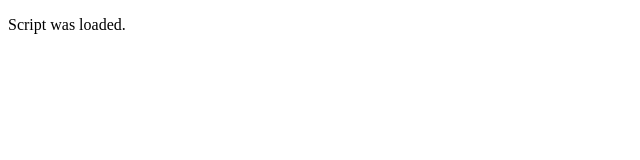
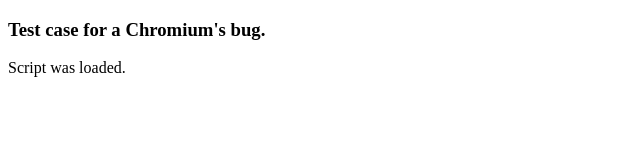
Before and after one commit to iegor82/iegor82.github.io, a plain HTML site: page ChromeBug/index.html in a window 1280 px wide. Shown: the whole page, without its empty margins (0-640 px from the left). Drawn offline with Linux system fonts and the light colour scheme.

Commit message:
text modification

```diff
--- a/ChromeBug/index.html
+++ b/ChromeBug/index.html
@@ -7,6 +7,6 @@
     <script src="script.js"></script>
 </head>
 <body>
-
+    <h3>Test case for a Chromium's bug.</h3>
 </body>
 </html>
```
